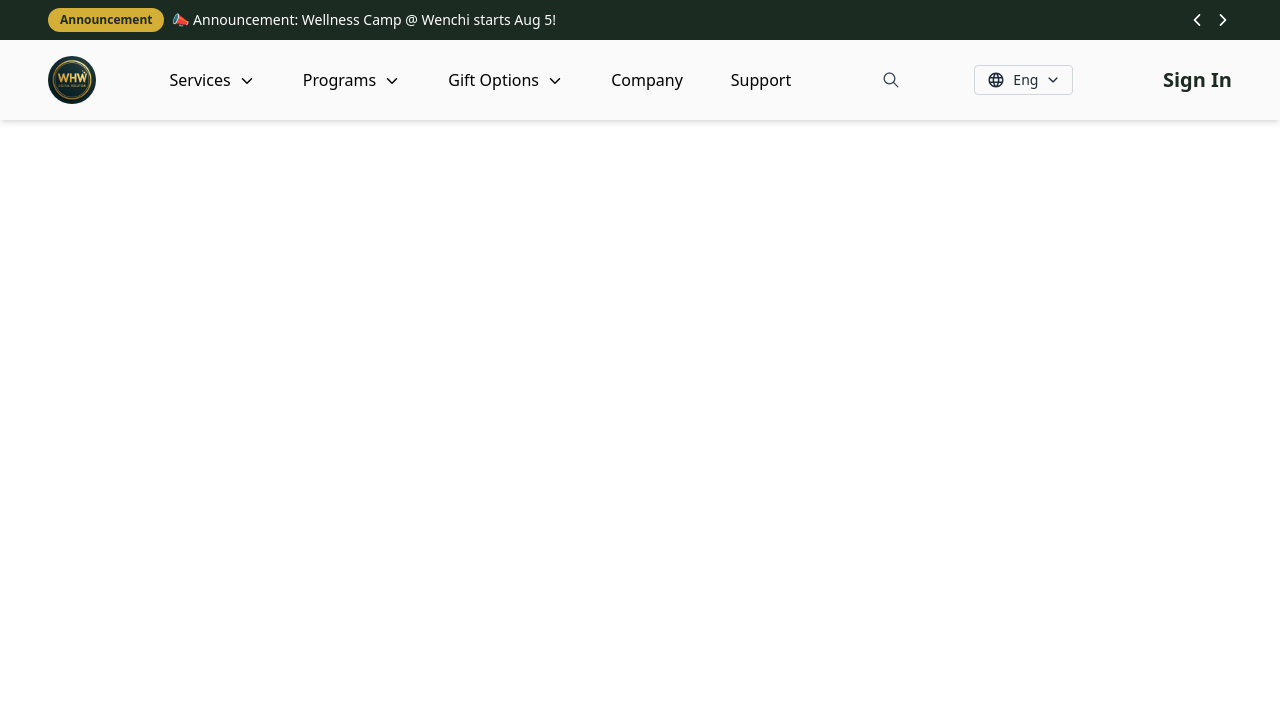
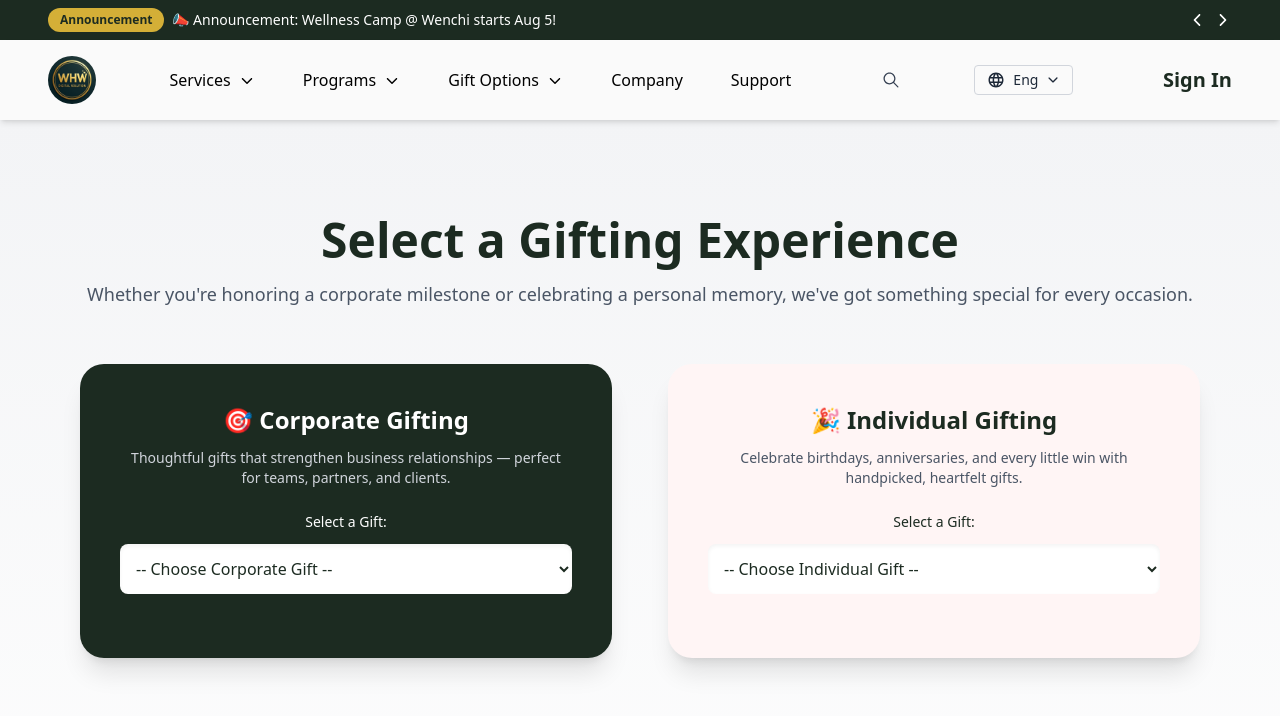
Before and after one commit to HilaryGH/Wanaw-Digital-Solutions, a React (Vite) app in the folder client/: page /gifting-options in a window 1280 px wide. Shown: the top 716 px of the page. Built offline with nearby package versions, Linux system fonts and the light colour scheme.

Commit message:
Update: latest changes to GiftShowcase or other components

```diff
--- a/client/package.json
+++ b/client/package.json
@@ -15,6 +15,7 @@
     "@fortawesome/free-solid-svg-icons": "^6.7.2",
     "@fortawesome/react-fontawesome": "^0.2.2",
     "@tailwindcss/vite": "^4.1.11",
+    "canvas-confetti": "^1.9.3",
     "lucide-react": "^0.525.0",
     "react": "^19.1.0",
     "react-dom": "^19.1.0",
--- a/client/src/App.css
+++ b/client/src/App.css
@@ -28,7 +28,6 @@
   left: 0;
   width: 100%;
   height: 70px;
- background-color: rgba(28, 43, 33, 0.5); /* #1c2b21 with 80% opacity */
 
   opacity: 0.9;
   overflow: hidden;
--- a/client/src/App.tsx
+++ b/client/src/App.tsx
@@ -4,6 +4,7 @@ import Navbar from "./components/Navbar";
 import Home from "./components/Home";
 import LoginForm from "./components/Auth/LoginForm";
 import RegisterForm from "./components/Auth/RegisterForm";
+import GiftingOptions from "./components/GiftingOptions";
 
 // Wrapper to conditionally render Navbar
 const AppWrapper = () => {
@@ -18,6 +19,7 @@ const AppWrapper = () => {
         <Route path="/" element={<Home />} />
         <Route path="/login" element={<LoginForm />} />
         <Route path="/register" element={<RegisterForm />} />
+        <Route path="/gifting-options" element={<GiftingOptions />} />
       </Routes>
     </>
   );
--- /dev/null
+++ b/client/src/components/GiftingOptions.tsx
@@ -0,0 +1,146 @@
+import { useState } from "react";
+import { useNavigate } from "react-router-dom";
+
+const GiftingOptions = () => {
+  const [selectedCorporateGift, setSelectedCorporateGift] = useState("");
+  const [selectedIndividualGift, setSelectedIndividualGift] = useState("");
+  const navigate = useNavigate();
+
+  const corporateGifts = [
+    "Welcome Kit",
+    "Chocolate Gift Box",
+    "Branded Water Bottle",
+    "Gifting for Her",
+    "Gifting for Him",
+    "Festival Hampers",
+  ];
+
+  const individualGifts = [
+    "Birthday Cake & Card",
+    "Personalized Mug",
+    "Spa Gift Card",
+    "Graduation Frame",
+    "Valentine’s Flowers",
+    "Traditional Basket",
+  ];
+
+  const slugify = (text: string) =>
+    text
+      .toLowerCase()
+      .replace(/\s+/g, "-")
+      .replace(/[^a-z0-9\-]/g, "");
+
+  return (
+    <section className="min-h-screen bg-gradient-to-b from-[#f3f4f6] to-[#fefefe] py-24 px-6 sm:px-10 md:px-20">
+      <div className="max-w-6xl mx-auto text-center">
+        <h1 className="text-4xl md:text-5xl font-bold text-[#1c2b21] mb-4">
+          Select a Gifting Experience
+        </h1>
+        <p className="text-gray-600 text-lg mb-14">
+          Whether you're honoring a corporate milestone or celebrating a
+          personal memory, we've got something special for every occasion.
+        </p>
+
+        <div className="grid md:grid-cols-2 gap-14">
+          {/* Corporate Gifting */}
+          <div className="bg-[#1c2b21] text-white p-10 rounded-3xl shadow-xl hover:shadow-2xl transition duration-300 transform hover:scale-[1.015] relative z-10">
+            <h3 className="text-2xl font-semibold mb-3 text-center">
+              🎯 Corporate Gifting
+            </h3>
+            <p className="text-gray-300 text-sm mb-6 text-center">
+              Thoughtful gifts that strengthen business relationships — perfect
+              for teams, partners, and clients.
+            </p>
+
+            <label
+              htmlFor="corporateGift"
+              className="block mb-2 text-sm font-medium"
+            >
+              Select a Gift:
+            </label>
+            <select
+              id="corporateGift"
+              value={selectedCorporateGift}
+              onChange={(e) => setSelectedCorporateGift(e.target.value)}
+              className="w-full mt-1 mb-6 p-3 rounded-lg text-[#1c2b21] bg-white shadow-inner focus:outline-none appearance-auto relative z-20"
+              style={{ minHeight: "50px" }}
+            >
+              <option value="">-- Choose Corporate Gift --</option>
+              {corporateGifts.map((gift, index) => (
+                <option key={index} value={gift}>
+                  {gift}
+                </option>
+              ))}
+            </select>
+
+            {selectedCorporateGift && (
+              <>
+                <p className="mt-2 text-[#d4af37] font-medium text-sm">
+                  ✅ Selected: {selectedCorporateGift}
+                </p>
+                <button
+                  onClick={() =>
+                    navigate(`/gift-details/${slugify(selectedCorporateGift)}`)
+                  }
+                  className="mt-5 w-full bg-[#d4af37] text-[#1c2b21] py-2.5 rounded-full shadow-md hover:bg-[#cfae34] font-semibold transition duration-300"
+                >
+                  Continue to Details
+                </button>
+              </>
+            )}
+          </div>
+
+          {/* Individual Gifting */}
+          <div className="bg-[#fff5f5] text-[#1c2b21] p-10 rounded-3xl shadow-xl hover:shadow-2xl transition duration-300 transform hover:scale-[1.015] relative z-10">
+            <h3 className="text-2xl font-semibold mb-3 text-center">
+              🎉 Individual Gifting
+            </h3>
+            <p className="text-gray-600 text-sm mb-6 text-center">
+              Celebrate birthdays, anniversaries, and every little win with
+              handpicked, heartfelt gifts.
+            </p>
+
+            <label
+              htmlFor="individualGift"
+              className="block mb-2 text-sm font-medium"
+            >
+              Select a Gift:
+            </label>
+            <select
+              id="individualGift"
+              value={selectedIndividualGift}
+              onChange={(e) => setSelectedIndividualGift(e.target.value)}
+              className="w-full mt-1 mb-6 p-3 rounded-lg text-[#1c2b21] bg-white shadow-inner focus:outline-none appearance-auto relative z-20"
+              style={{ minHeight: "50px" }}
+            >
+              <option value="">-- Choose Individual Gift --</option>
+              {individualGifts.map((gift, index) => (
+                <option key={index} value={gift}>
+                  {gift}
+                </option>
+              ))}
+            </select>
+
+            {selectedIndividualGift && (
+              <>
+                <p className="mt-2 text-pink-600 font-medium text-sm">
+                  💖 Selected: {selectedIndividualGift}
+                </p>
+                <button
+                  onClick={() =>
+                    navigate(`/gift-details/${slugify(selectedIndividualGift)}`)
+                  }
+                  className="mt-5 w-full bg-pink-600 text-white py-2.5 rounded-full shadow-md hover:bg-pink-700 font-semibold transition duration-300"
+                >
+                  Continue to Details
+                </button>
+              </>
+            )}
+          </div>
+        </div>
+      </div>
+    </section>
+  );
+};
+
+export default GiftingOptions;
--- a/client/src/components/Home.tsx
+++ b/client/src/components/Home.tsx
@@ -14,8 +14,8 @@ const Home = () => {
         {/* 🔳 Overlay Bar at Bottom */}
 
         {/* 🔗 Partners Logo Scroll Bar */}
-        <div className=" social-bar py-6 overflow-hidden ">
-          <div className=" scrolling-icons">
+        <div className=" social-bar bg-green  py-6 overflow-hidden ">
+          <div className=" scrolling-icons ">
             <img
               src="/EthioTel.png"
               alt="Ethio Telecom"
@@ -51,29 +51,29 @@ const Home = () => {
         </div>
 
         {/* 🌟 Main Hero Content */}
-        <div className="relative z-10 flex flex-col md:flex-row items-center gap-8 md:gap-5 h-full px-4 sm:px-6 md:px-16 lg:px-28 py-10 md:py-0">
+        <div className="relative z-10 flex flex-col md:flex-row items-center gap-8 md:gap-5 h-auto px-4 sm:px-6 md:px-16 lg:px-28 py-10 md:py-0">
           {/* 📄 Left: Text */}
           <div className="w-full md:w-1/2 flex flex-col justify-center items-center text-left space-y-5">
             <h1 className="text-2xl sm:text-3xl md:text-5xl lg:text-6xl font-bold text-[#1c2b21] text-center leading-snug md:leading-tight">
-              Wanaw Digital Solutions
+              Wanaw Health and Wellness Digital Solution
             </h1>
             <p className="text-sm sm:text-base md:text-lg text-gray-700 text-center max-w-md">
-              Empowering your business with digital innovation — one service at
-              a time.
+              Book, gift, and manage health & wellness services — all in one
+              platform.
             </p>
 
             <div className="flex flex-col sm:flex-row gap-3 sm:gap-4 w-full sm:w-auto">
               <Link
-                to="/login"
+                to="/services"
                 className="w-full sm:w-auto text-center bg-[#D4AF37] text-[#1c2b21] font-semibold px-6 py-2.5 rounded-full border border-gray-300 shadow-sm hover:rounded transition"
               >
-                Login
+                Explore Services
               </Link>
               <Link
-                to="/register"
+                to="/gift-options"
                 className="w-full sm:w-auto text-center bg-[#1c2b21] text-[#D4AF37] font-semibold px-6 py-2.5 rounded-full shadow hover:rounded transition"
               >
-                Get Started
+                Send a Gift
               </Link>
             </div>
           </div>
@@ -90,7 +90,7 @@ const Home = () => {
       </div>
       <div></div>
       {/* 🟣 Section with Animated Inner Circle */}
-      <div className="relative h-auto min-h-screen bg-[#f9fafb] px-6 py-24 sm:py-32 overflow-hidden">
+      <div className="relative h-auto  bg-[#f9fafb] px-6 py-24 sm:py-32 overflow-hidden">
         {/* 🎨 Decorative Background */}
         <div className="absolute top-[-100px] left-[-100px] w-[450px] h-[450px] bg-gradient-to-br from-yellow-400 to-yellow-300 rounded-br-[300px] shadow-xl opacity-80 z-0" />
         <div className="absolute top-[140px] left-[50px] w-[150px] h-[150px] bg-yellow-200 rounded-full shadow-md opacity-70 z-0 animate-bob" />
--- a/client/src/components/Navbar.tsx
+++ b/client/src/components/Navbar.tsx
@@ -361,12 +361,12 @@ function Navbar({}: NavbarProps) {
               </div>
 
               <div className="flex justify-start mt-4">
-                <button
-                  onClick={() => setMenuOpen(false)}
-                  className="bg-[#1c2b21] text-[#D4AF37] text-base px-6 py-2 rounded-md  transition font-medium flex items-center gap-2"
+                <Link
+                  to="/login"
+                  className="bg-[#1c2b21] text-[#D4AF37] text-base px-6 py-2 rounded-md transition font-medium flex items-center gap-2"
                 >
                   <FaLock size={16} /> Sign In
-                </button>
+                </Link>
               </div>
             </nav>
           </div>
```
Also changed, not shown: client/src/components/GiftShowcase.tsx (+24 -67 lines), client/public/Crowdfunding-removebg-preview.png (renamed from client/public/Crowdfunding.png), 1 other file (tests, documents, lock files or other folders).
